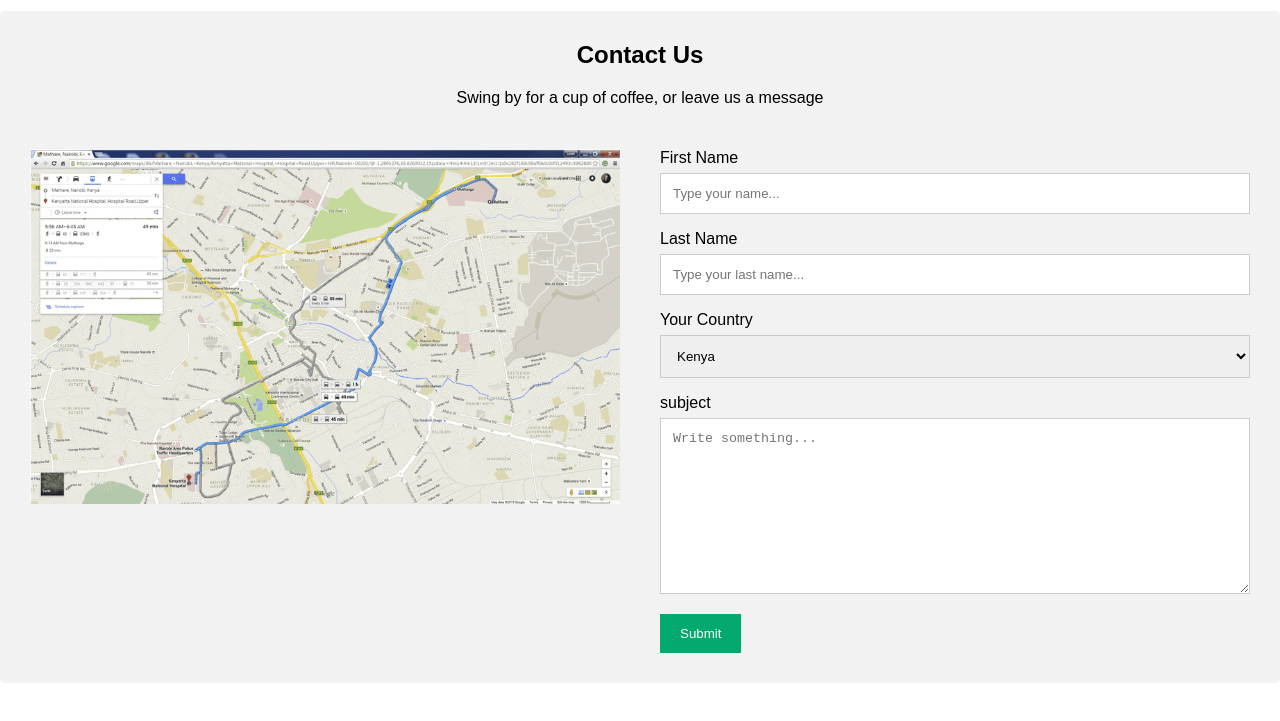
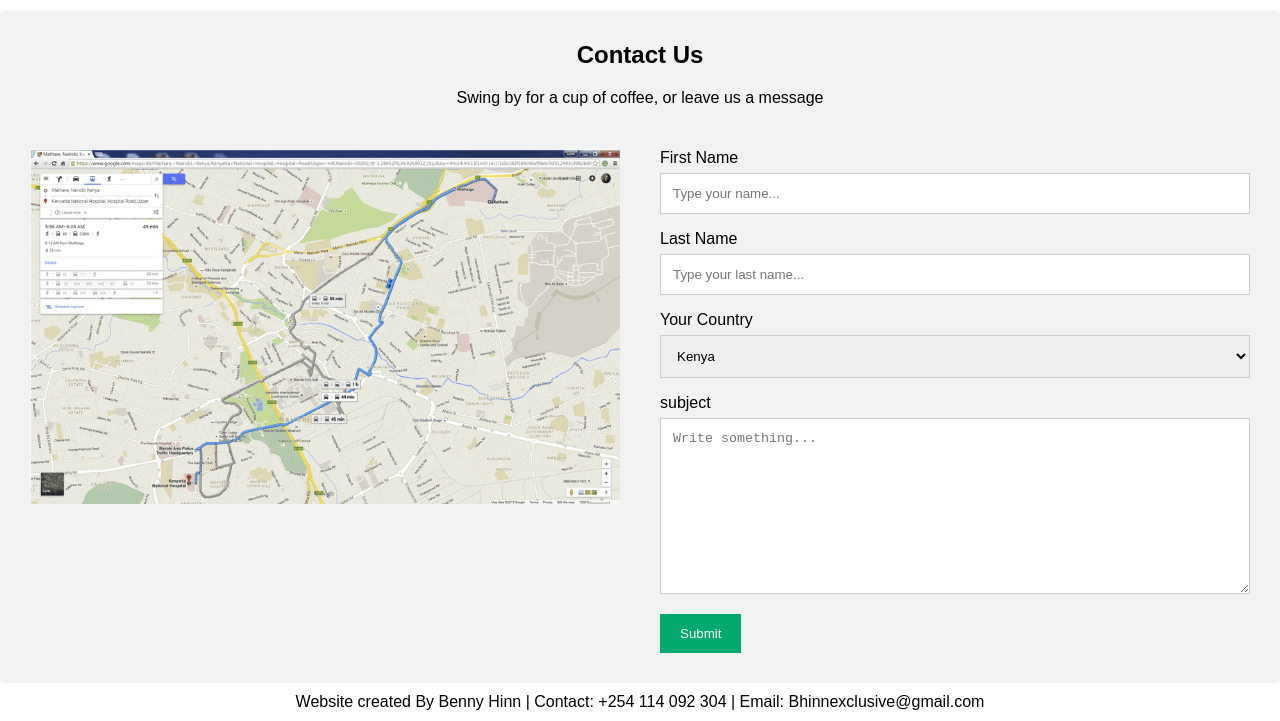
Before and after one commit to coderbenny/portfolio, a plain HTML site: page index.html in a window 1280 px wide. Shown: the part 1686-2407 px from the top of the page. Before the commit the page ends 2369 px from the top, so only its background shows below. Drawn offline with Linux system fonts and the light colour scheme.

Commit message:
added footer

```diff
--- a/index.html
+++ b/index.html
@@ -23,6 +23,7 @@
             <button>Hire Me</button>
         </div>
     </div>
+
     <!--About Me-->
     <div class="about-section">
         <h1>About Us</h1>
@@ -112,6 +113,10 @@
             </div>
         </div>
     </div>
+
     <!--Footer-->
+    <div class="footer">
+        <footer style="text-align: center; padding: 10px;">Website created By Benny Hinn | Contact: +254 114 092 304 | Email: Bhinnexclusive@gmail.com</footer>
+    </div>
 </body>
 </html>
```
